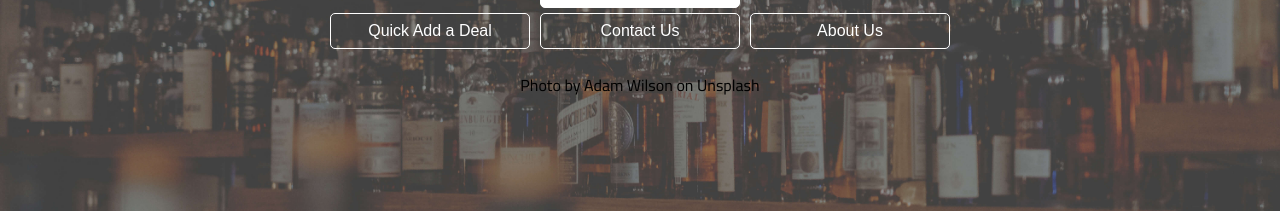
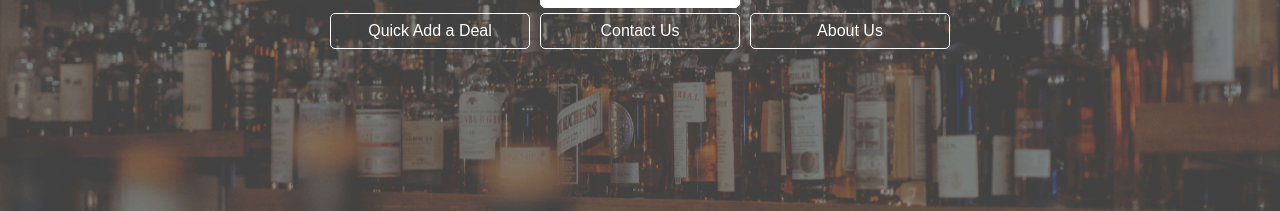
Before and after one commit to heathblandford/happy-hours, a React (Create React App) app: page / in a window 1280 px wide. Shown: the part 336-547 px from the top of the page. Built offline with nearby package versions, Linux system fonts and the light colour scheme.

Commit message:
please work

```diff
--- a/src/Stylizers/landing.css
+++ b/src/Stylizers/landing.css
@@ -1,5 +1,5 @@
 .main {
-  background-image: url('../assets/adam-wilson-6UIonphZA5o-unsplash-smol.jpg');
+  /* background-image: url('../assets/adam-wilson-6UIonphZA5o-unsplash-smol.jpg'); */
   -webkit-background-size: cover;
   -moz-background-size: cover;
   -o-background-size: cover;
--- a/src/components/Landing.js
+++ b/src/components/Landing.js
@@ -5,8 +5,9 @@ import '../Stylizers/landing.css';
 
 class Landing extends Component{
   render(){
+    const imgURL = require(`../../public/adam-wilson-6UIonphZA5o-unsplash-smol.jpg`);
     return(
-      <div className='main'>
+      <div className='main' style={{backgroundImage: `url(${imgURL})`}}>
         <h1 className="title-baby">Pour Decisions</h1>
         <h5 className="slogan">All of the Best Happy Hour Deals</h5>
         <div className="see-deal">
@@ -26,7 +27,6 @@ class Landing extends Component{
           </Link>
         </div>
 
-        <p>Photo by Adam Wilson on Unsplash</p>
       </div>
     )
   }
```
Also changed, not shown: public/adam-wilson-6UIonphZA5o-unsplash-smol.jpg (added).
